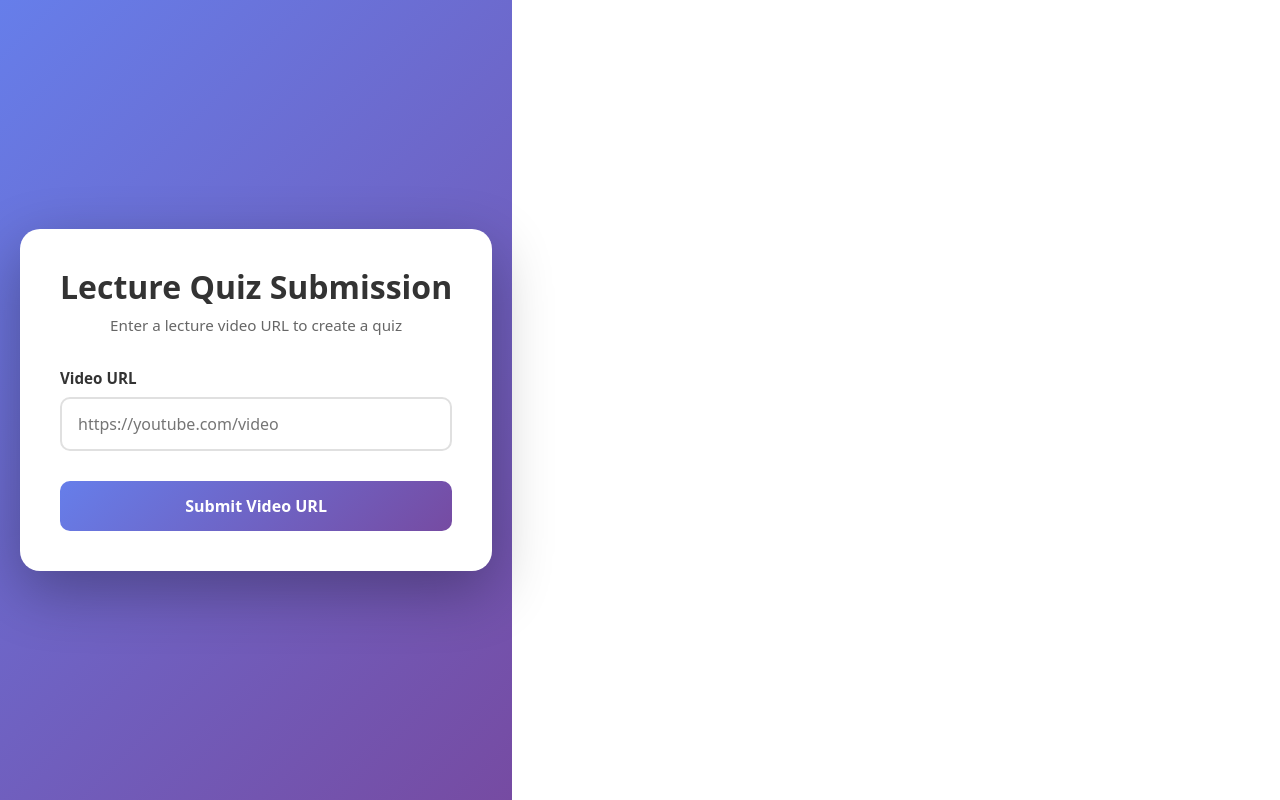
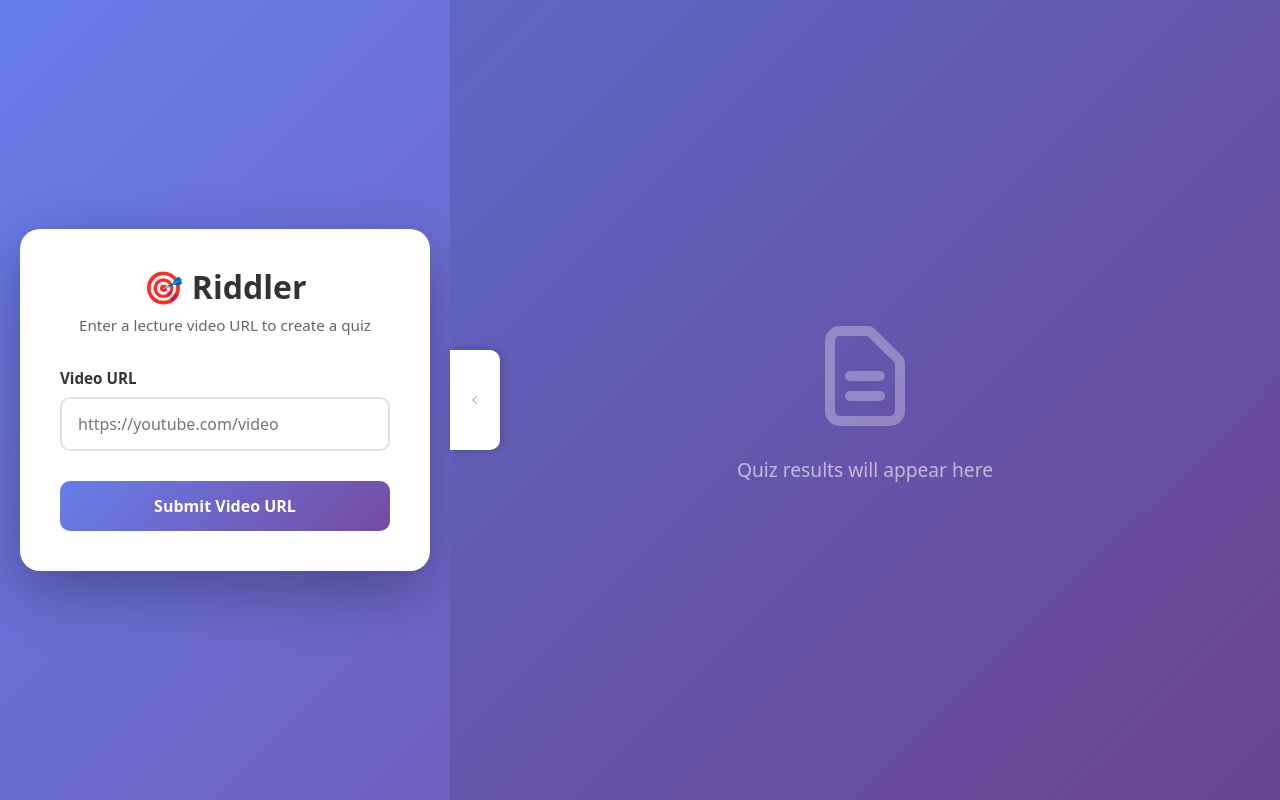
Before and after one commit to ybathula707/riddler, a React (Vite) app in the folder frontend/riddler-ui/: page / in a window 1280 px wide. Built offline with nearby package versions, Linux system fonts and the light colour scheme.

Commit message:
basic UI for quiz generation

```diff
--- a/frontend/riddler-ui/index.html
+++ b/frontend/riddler-ui/index.html
@@ -4,10 +4,10 @@
     <meta charset="UTF-8" />
     <link rel="icon" type="image/svg+xml" href="/vite.svg" />
     <meta name="viewport" content="width=device-width, initial-scale=1.0" />
-    <title>riddler-ui</title>
+    <title>Riddler</title>
   </head>
   <body>
-    <div id="root"></div>
+    <div id="root" style="width: 100%;"> </div>
     <script type="module" src="/src/main.jsx"></script>
   </body>
 </html>
--- a/frontend/riddler-ui/src/App.css
+++ b/frontend/riddler-ui/src/App.css
@@ -5,20 +5,70 @@
 }
 
 .app {
-  min-height: 100vh;
+  height: 100vh;
+  display: flex;
+  background: linear-gradient(135deg, #667eea 0%, #764ba2 100%);
+  overflow: hidden;
+}
+
+/* Left Section - Form */
+.left-section {
+  flex: 0 0 450px;
   display: flex;
   align-items: center;
   justify-content: center;
-  background: linear-gradient(135deg, #667eea 0%, #764ba2 100%);
   padding: 20px;
+  overflow-y: auto;
+  transition: all 0.3s ease;
+}
+
+.left-section.closed {
+  flex: 0 0 0;
+  padding: 0;
+  overflow: hidden;
+}
+
+/* Menu Toggle Button */
+.menu-toggle {
+  position: fixed;
+  left: 450px;
+  top: 50%;
+  transform: translateY(-50%);
+  width: 50px;
+  height: 100px;
+  background: white;
+  border: none;
+  border-radius: 0 10px 10px 0;
+  box-shadow: 2px 0 10px rgba(0, 0, 0, 0.2);
+  cursor: pointer;
+  display: flex;
+  align-items: center;
+  justify-content: center;
+  z-index: 1000;
+  transition: all 0.3s ease;
+  color: #667eea;
+}
+
+.menu-toggle:hover {
+  background: #f5f5f5;
+  width: 55px;
+}
+
+.menu-toggle svg {
+  width: 32px;
+  height: 32px;
+}
+
+.left-section.closed ~ .menu-toggle {
+  left: 0;
 }
 
 .container {
   background: white;
   border-radius: 20px;
   padding: 40px;
-  max-width: 500px;
   width: 100%;
+  max-width: 450px;
   box-shadow: 0 20px 60px rgba(0, 0, 0, 0.3);
 }
 
@@ -152,8 +202,106 @@ label {
   }
 }
 
+/* Right Section - Loading/Results */
+.right-section {
+  flex: 1;
+  display: flex;
+  align-items: center;
+  justify-content: center;
+  padding: 40px;
+  background-color: rgba(0, 0, 0, 0.1);
+}
+
+/* Loading Container */
+.loading-container {
+  display: flex;
+  flex-direction: column;
+  align-items: center;
+  justify-content: center;
+  gap: 20px;
+  animation: fadeIn 0.5s ease;
+}
+
+.large-spinner {
+  width: 80px;
+  height: 80px;
+  border: 6px solid rgba(255, 255, 255, 0.2);
+  border-top-color: white;
+  border-radius: 50%;
+  animation: spin 1s linear infinite;
+}
+
+.loading-text {
+  color: white;
+  font-size: 1.5rem;
+  font-weight: 600;
+  text-align: center;
+}
+
+.loading-subtext {
+  color: rgba(255, 255, 255, 0.8);
+  font-size: 1rem;
+  text-align: center;
+}
+
+/* Placeholder Container */
+.placeholder-container {
+  display: flex;
+  flex-direction: column;
+  align-items: center;
+  justify-content: center;
+  gap: 20px;
+  opacity: 0.6;
+  animation: fadeIn 0.5s ease;
+}
+
+.placeholder-icon {
+  width: 120px;
+  height: 120px;
+  color: white;
+  opacity: 0.5;
+}
+
+.placeholder-text {
+  color: white;
+  font-size: 1.2rem;
+  text-align: center;
+  font-weight: 500;
+}
+
+@keyframes fadeIn {
+  from {
+    opacity: 0;
+    transform: scale(0.9);
+  }
+  to {
+    opacity: 1;
+    transform: scale(1);
+  }
+}
+
 /* Responsive design */
+@media (max-width: 1024px) {
+  .app {
+    flex-direction: column;
+  }
+
+  .left-section {
+    flex: 0 0 auto;
+    min-height: 50vh;
+  }
+
+  .right-section {
+    flex: 1;
+    min-height: 50vh;
+  }
+}
+
 @media (max-width: 600px) {
+  .left-section {
+    padding: 20px 15px;
+  }
+
   .container {
     padding: 30px 20px;
   }
@@ -165,4 +313,26 @@ label {
   .subtitle {
     font-size: 0.9rem;
   }
+
+  .right-section {
+    padding: 30px 20px;
+  }
+
+  .large-spinner {
+    width: 60px;
+    height: 60px;
+  }
+
+  .loading-text {
+    font-size: 1.2rem;
+  }
+
+  .placeholder-icon {
+    width: 80px;
+    height: 80px;
+  }
+
+  .placeholder-text {
+    font-size: 1rem;
+  }
 }
--- a/frontend/riddler-ui/src/App.jsx
+++ b/frontend/riddler-ui/src/App.jsx
@@ -5,6 +5,7 @@ function App() {
   const [videoUrl, setVideoUrl] = useState('')
   const [isLoading, setIsLoading] = useState(false)
   const [message, setMessage] = useState({ text: '', type: '' })
+  const [isMenuOpen, setIsMenuOpen] = useState(true)
 
   const validateUrl = (url) => {
     try {
@@ -64,8 +65,11 @@ function App() {
 
   return (
     <div className="app">
+      <div className={`left-section ${isMenuOpen ? 'open' : 'closed'}`}>
         <div className="container">
-        <h1>Lecture Quiz Submission</h1>
+          <div className="header-with-logo">
+            <h1>🎯 Riddler</h1>
+          </div>
           <p className="subtitle">Enter a lecture video URL to create a quiz</p>
 
           <form onSubmit={handleSubmit} className="video-form">
@@ -105,6 +109,40 @@ function App() {
           )}
         </div>
       </div>
+
+      <button
+        className="menu-toggle"
+        onClick={() => setIsMenuOpen(!isMenuOpen)}
+        aria-label={isMenuOpen ? 'Close menu' : 'Open menu'}
+      >
+        {isMenuOpen ? (
+          <svg viewBox="0 0 24 24" fill="none" stroke="currentColor" strokeWidth="2">
+            <path strokeLinecap="round" strokeLinejoin="round" d="M15 19l-7-7 7-7" />
+          </svg>
+        ) : (
+          <svg viewBox="0 0 24 24" fill="none" stroke="currentColor" strokeWidth="2">
+            <path strokeLinecap="round" strokeLinejoin="round" d="M9 5l7 7-7 7" />
+          </svg>
+        )}
+      </button>
+
+      <div className="right-section">
+        {isLoading ? (
+          <div className="loading-container">
+            <div className="large-spinner"></div>
+            <p className="loading-text">Processing your video...</p>
+            <p className="loading-subtext">This may take a few moments</p>
+          </div>
+        ) : (
+          <div className="placeholder-container">
+            <svg className="placeholder-icon" viewBox="0 0 24 24" fill="none" stroke="currentColor">
+              <path strokeLinecap="round" strokeLinejoin="round" strokeWidth={2} d="M9 12h6m-6 4h6m2 5H7a2 2 0 01-2-2V5a2 2 0 012-2h5.586a1 1 0 01.707.293l5.414 5.414a1 1 0 01.293.707V19a2 2 0 01-2 2z" />
+            </svg>
+            <p className="placeholder-text">Quiz results will appear here</p>
+          </div>
+        )}
+      </div>
+    </div>
   )
 }
 
```
Lines whose indentation alone changed are shown as unchanged.
